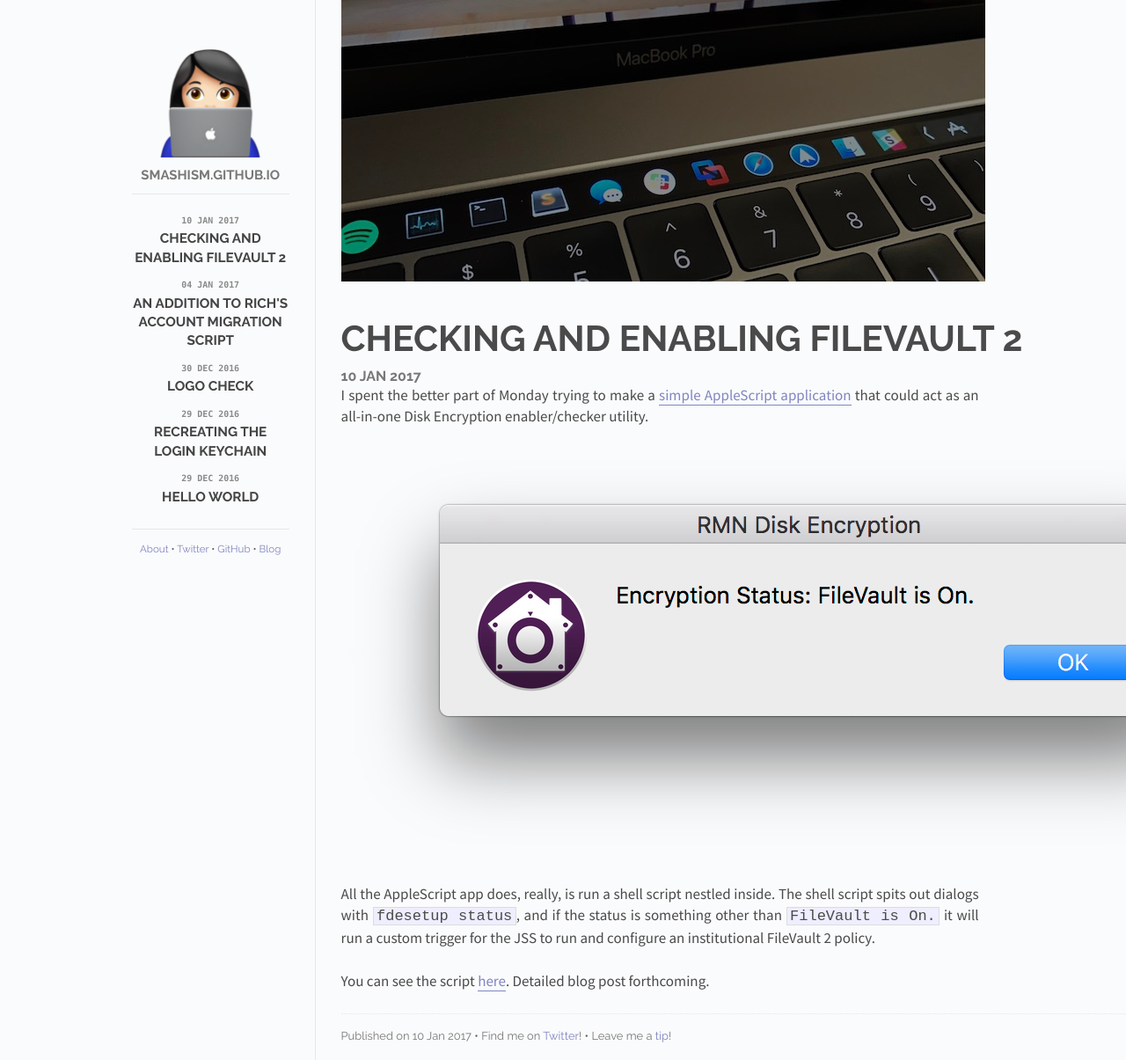
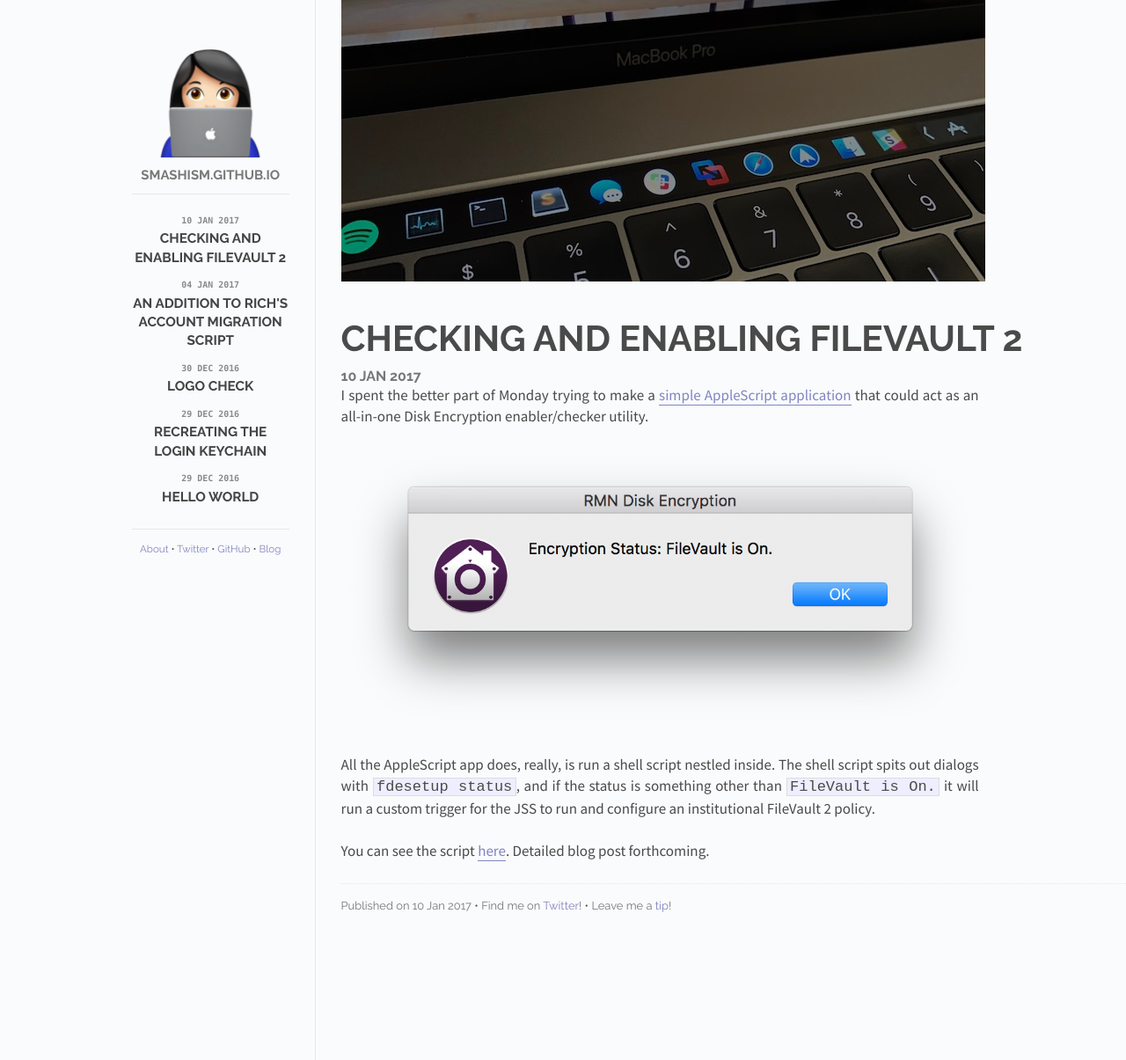
Before and after one commit to smashism/smashism.github.io, a Jekyll site: the page built from index.html, in a window 1280 px wide. Shown: the whole page at 88% size. Built offline with Jekyll 4.4.1, drawn with Linux system fonts in a browser that asks for light colours.

Commit message:
Update main.css

```diff
--- a/css/main.css
+++ b/css/main.css
@@ -41,6 +41,11 @@
 
 .separator {
   color: #555;
+}
+
+img {
+  max-width:724;
+  width:100%;
 }
 
 /*****************************************************************************/
```
